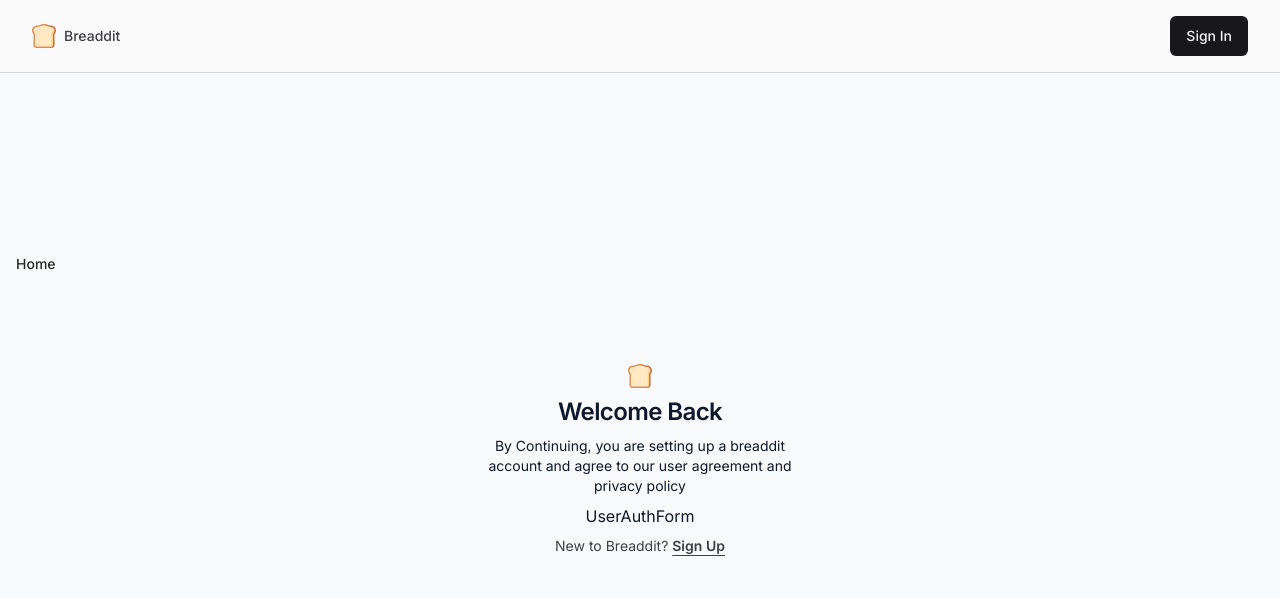
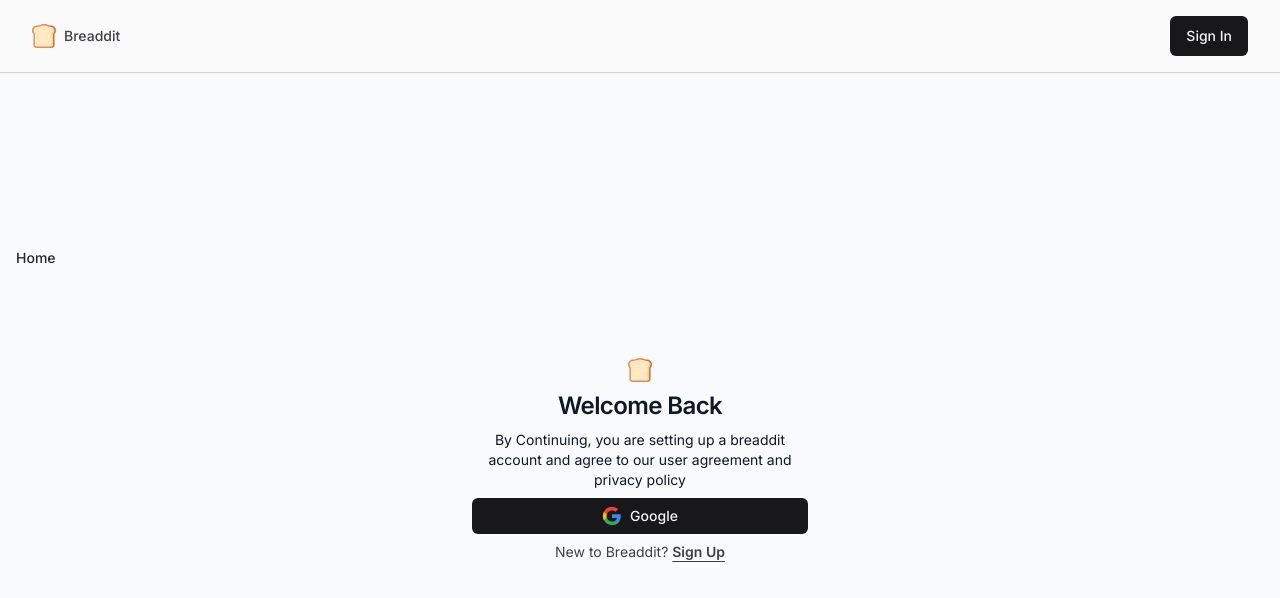
Before and after one commit to nisuJaiswal/insightify, a Next.js app: page /sign-in in a window 1280 px wide. Shown: the top 598 px of the page. Built offline with nearby package versions, Linux system fonts and the light colour scheme.

Commit message:
Google Button Added

```diff
--- a/src/components/Icon.tsx
+++ b/src/components/Icon.tsx
@@ -30,5 +30,26 @@
       </g>
     </svg>
   ),
+  google: (props: LucideProps) => (
+    <svg {...props} viewBox="0 0 24 24">
+      <path
+        d="M22.56 12.25c0-.78-.07-1.53-.2-2.25H12v4.26h5.92c-.26 1.37-1.04 2.53-2.21 3.31v2.77h3.57c2.08-1.92 3.28-4.74 3.28-8.09z"
+        fill="#4285F4"
+      />
+      <path
+        d="M12 23c2.97 0 5.46-.98 7.28-2.66l-3.57-2.77c-.98.66-2.23 1.06-3.71 1.06-2.86 0-5.29-1.93-6.16-4.53H2.18v2.84C3.99 20.53 7.7 23 12 23z"
+        fill="#34A853"
+      />
+      <path
+        d="M5.84 14.09c-.22-.66-.35-1.36-.35-2.09s.13-1.43.35-2.09V7.07H2.18C1.43 8.55 1 10.22 1 12s.43 3.45 1.18 4.93l2.85-2.22.81-.62z"
+        fill="#FBBC05"
+      />
+      <path
+        d="M12 5.38c1.62 0 3.06.56 4.21 1.64l3.15-3.15C17.45 2.09 14.97 1 12 1 7.7 1 3.99 3.47 2.18 7.07l3.66 2.84c.87-2.6 3.3-4.53 6.16-4.53z"
+        fill="#EA4335"
+      />
+      <path d="M1 1h22v22H1z" fill="none" />
+    </svg>
+  ),
 };
 export default Icon;
--- a/src/components/UserAuthForm.tsx
+++ b/src/components/UserAuthForm.tsx
@@ -1,9 +1,40 @@
-import { FC } from "react";
+"use client";
+import { FC, HTMLAttributes, useState } from "react";
+import { Button } from "./ui/Button";
+import { cn } from "@/lib/utils";
+import Icon from "./Icon";
+import { signIn } from "next-auth/react";
 
-interface UserAuthFormProps {}
+interface UserAuthFormProps extends HTMLAttributes<HTMLDivElement> {}
 
-const UserAuthForm: FC<UserAuthFormProps> = ({}) => {
-  return <div>UserAuthForm</div>;
+const UserAuthForm: FC<UserAuthFormProps> = ({ className, ...props }) => {
+  const [isLoading, setIsLoading] = useState(false);
+  const loginWithGoogle = async () => {
+    try {
+      setIsLoading(true);
+      await signIn("google");
+    } catch (error) {
+      // Generate Error Toast
+    } finally {
+      setIsLoading(false);
+    }
+  };
+  return (
+    <div
+      className={(cn("flex align-center justify-center"), className)}
+      {...props}
+    >
+      <Button
+        onClick={loginWithGoogle}
+        isLoading={isLoading}
+        className="gap-2 w-full"
+        size={"sm"}
+      >
+        <Icon.google className="w-5 h-5"></Icon.google>
+        Google
+      </Button>
+    </div>
+  );
 };
 
 export default UserAuthForm;
```
